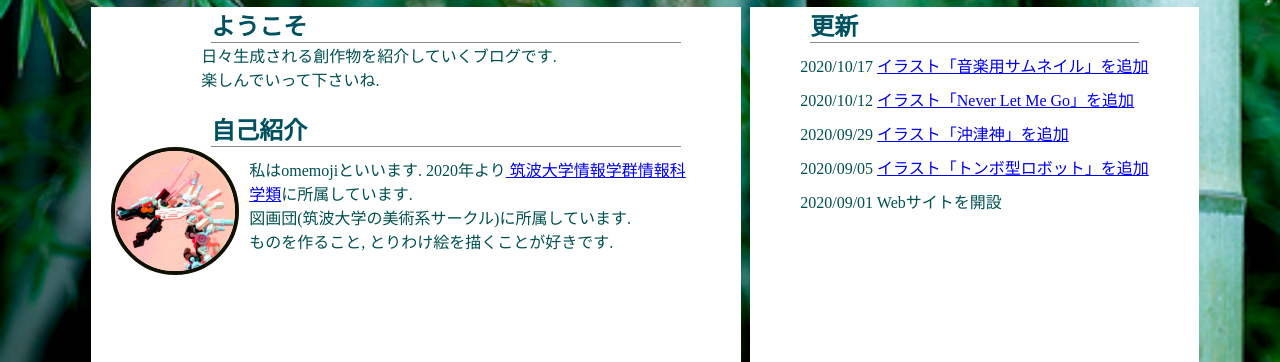
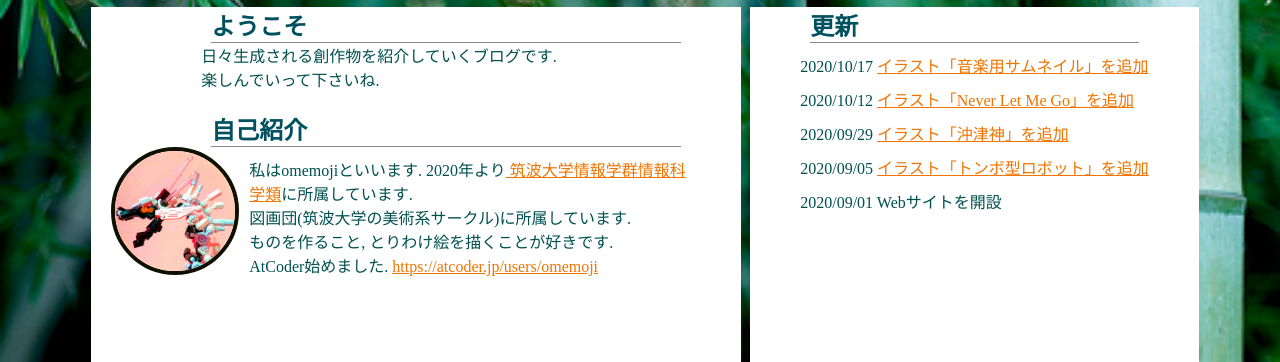
Before and after one commit to Omemoji/Omemoji.github.io, a plain HTML site: page index.html in a window 1280 px wide. Shown: the part 417-779 px from the top of the page. Drawn offline with Linux system fonts and the light colour scheme.

Commit message:
Fix url and atcoder

```diff
--- a/CSS/homestyle.css
+++ b/CSS/homestyle.css
@@ -1,13 +1,18 @@
 html, body {
   margin: 0 ;
+
   color: #005050;
   background-color:#000000;
+}
+a {
+  color:rgb(240, 116, 0);
 }
 body {
   background-image: url("haikei.jpg");
   background-size: cover;
   background-attachment:fixed;
 }
+
 
 h1,h2{
   border-bottom: 1px solid #8c8b8b;
--- a/index.html
+++ b/index.html
@@ -84,7 +84,11 @@
                 <p>私はomemojiといいます. 2020年より<a name="0" href="https://www.coins.tsukuba.ac.jp/">
                     筑波大学情報学群情報科学類</a>に所属しています.<br>
                     図画団(筑波大学の美術系サークル)に所属しています. <br>
-                    ものを作ること, とりわけ絵を描くことが好きです.
+                    ものを作ること, とりわけ絵を描くことが好きです. <br>
+                    AtCoder始めました.
+                    <a href="https://atcoder.jp/users/omemoji">
+                        https://atcoder.jp/users/omemoji
+                    </a>
                     <br clear="left">
                 </p>
                 <h2>
```
